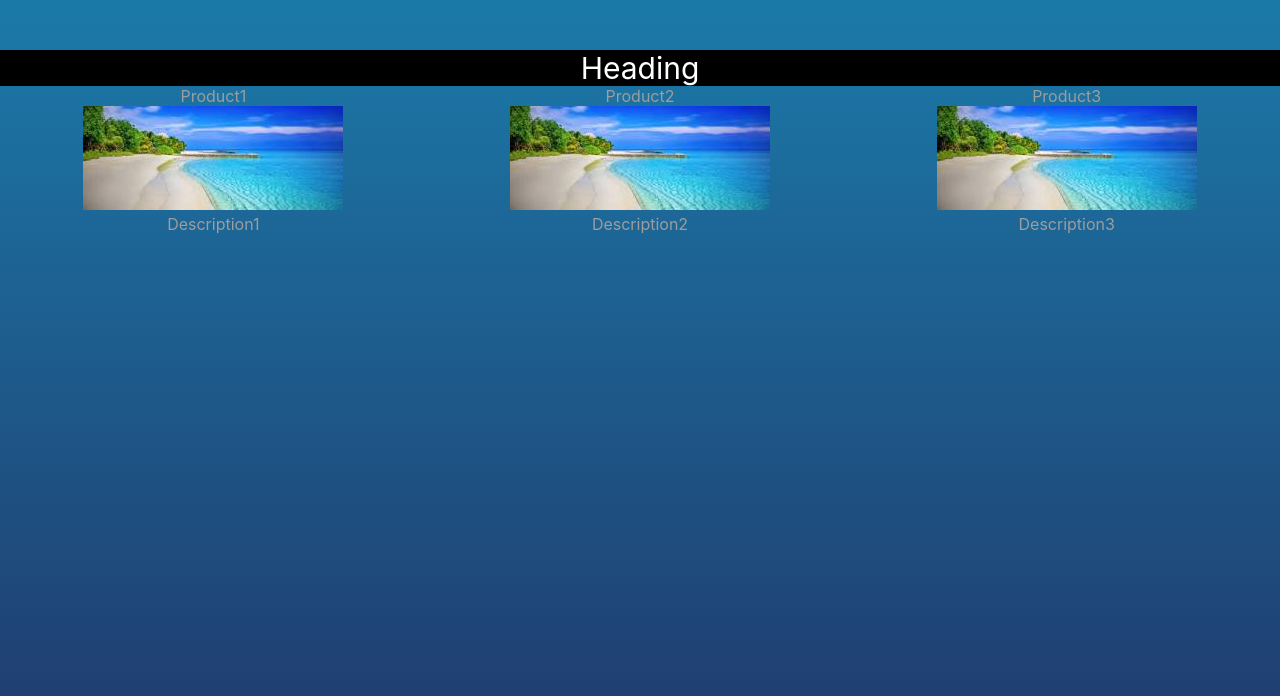
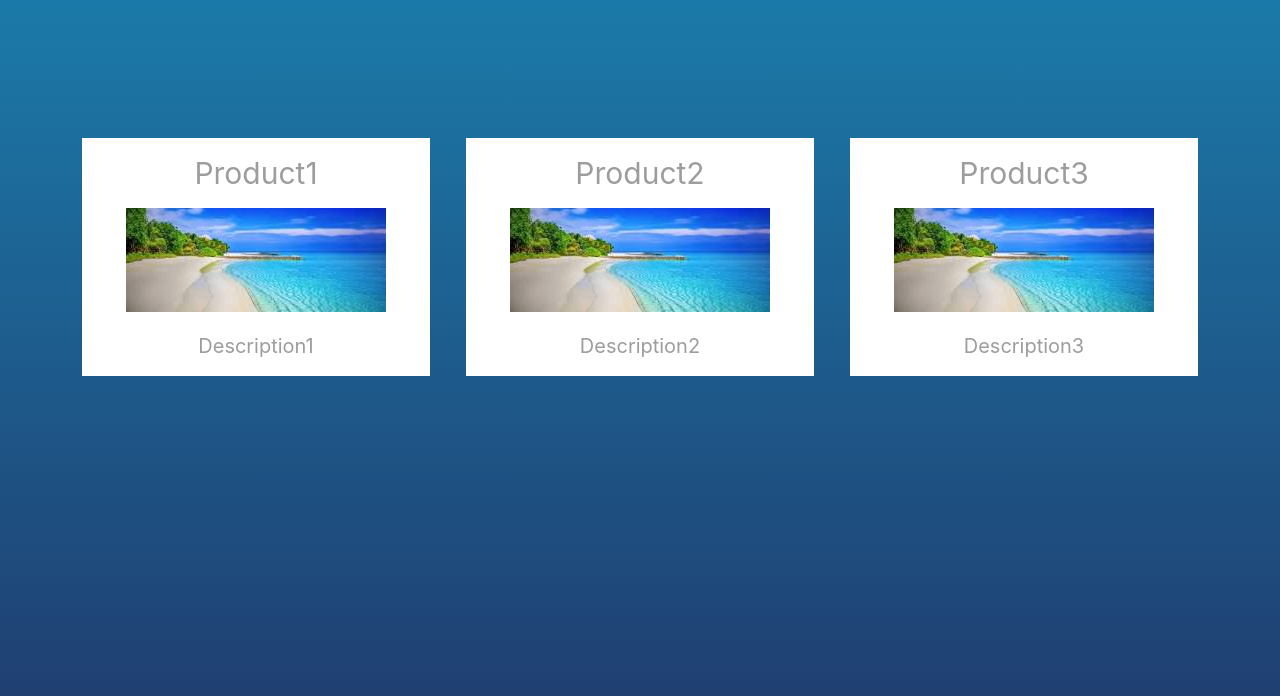
Before and after one commit to pawank893/edtech_fe, a React (Create React App) app: page /product in a window 1280 px wide. Shown: the top 696 px of the page. Built offline with nearby package versions, Linux system fonts and the light colour scheme.

Commit message:
first commit

```diff
--- a/src/assests/css/home_page.css
+++ b/src/assests/css/home_page.css
@@ -1,9 +1,12 @@
 .homePageContainer{
-  width: 100%;
+  width: 60%;
   height: 100%;
   display: flex;
   flex: 1;
   flex-direction: column;
+  background: white;
+  margin-left: auto;
+  margin-right: auto;
 }
 .headerBar{
     display: flex;
@@ -19,10 +22,15 @@
   font-size: 30px;
 }
 
-.mainContainer{
+.homePageContainer .mainContainer{
     display: flex;
     flex-direction: column;
     flex: 10;
     justify-content: center;
     align-items: center;
 }
+
+.descriptionContainer {
+    font-size: 20px;
+    margin-top: 22px;
+}
--- a/src/assests/css/product_information_page.css
+++ b/src/assests/css/product_information_page.css
@@ -1,5 +1,8 @@
 .productInfoContainer{
-  width: 100%;
+width: 90%;
+  margin-left: auto;
+  margin-right: auto;
+  margin-top: 30px;
   height: 100%;
   display: flex;
   flex: 1;
@@ -22,15 +25,28 @@
 .mainContainer{
     display: flex;
     flex-direction: row;
-    flex: 10;
+    flex: 10 1;
     justify-content: center;
     align-items: center;
+    padding: 40px 0;
 }
 
 .productContainer{
-  display: flex;
-  flex-direction: column;
-  flex: 10;
-  justify-content: center;
-  align-items: center;
+    display: flex;
+      flex-direction: column;
+      flex: 10 1;
+      justify-content: center;
+      align-items: center;
+      background: white;
+      margin: 18px;
 }
+
+.productTitle {
+    font-size: 30px;
+    margin: 17px 0;
+}
+
+.productDescription {
+    font-size: 20px;
+    margin: 18px;
+}
--- a/src/components/home_page.js
+++ b/src/components/home_page.js
@@ -6,12 +6,9 @@ export default class HomePage extends Component {
   render() {
     return (
       <div className="homePageContainer">
-        <div className="headerBar">
-          <span className="textheading">Heading</span>
-        </div>
         <div className="mainContainer">
           <div className="title">
-            Title
+            <h2>Title</h2>
           </div>
           <div className="imageContainer">
             <img  className="homePageImage" src={HomePageImage} alt="Home" />
--- a/src/components/product_information_page.js
+++ b/src/components/product_information_page.js
@@ -9,9 +9,6 @@ export default class ProductInformationPage extends Component {
   render () {
     return (
         <div className="productInfoContainer">
-            <div className="headerBar">
-                <span className="textheading"> Heading </span>
-            </div>
 
             <div className="mainContainer">
                 <div className="productContainer">
--- a/src/index.js
+++ b/src/index.js
@@ -16,7 +16,7 @@ import QuestionPage from './components/question_page'
 const routing = (
   <Router>
     <div className="router">
-      <Route exact path="/" component={Login}/>
+      <Route exact path="/" component={HomePage}/>
       <Route path="/product" component={ProductInformationPage} />
       <Route path="/question" component={QuestionPage} />
       <Route path="/login" component={Login} />
```
Also changed, not shown: 2 other files (tests, documents, lock files or other folders).
